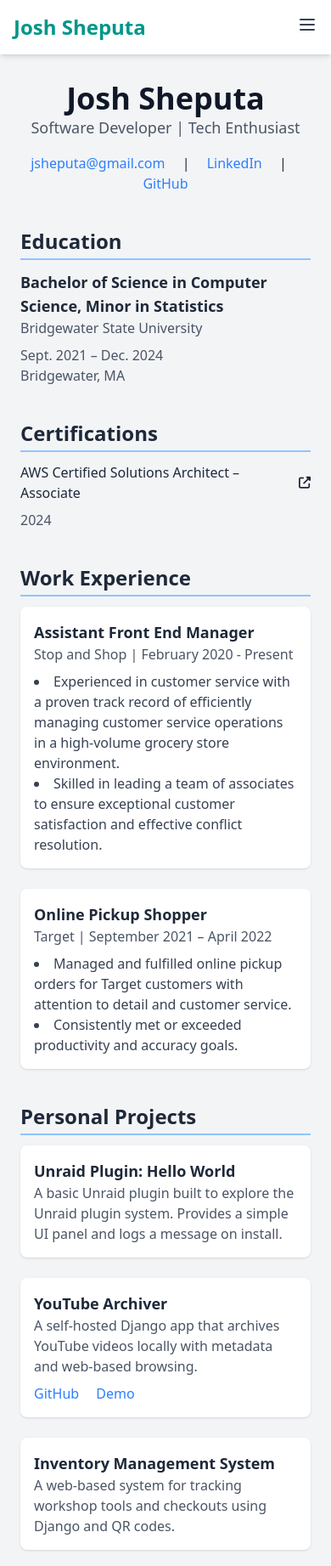
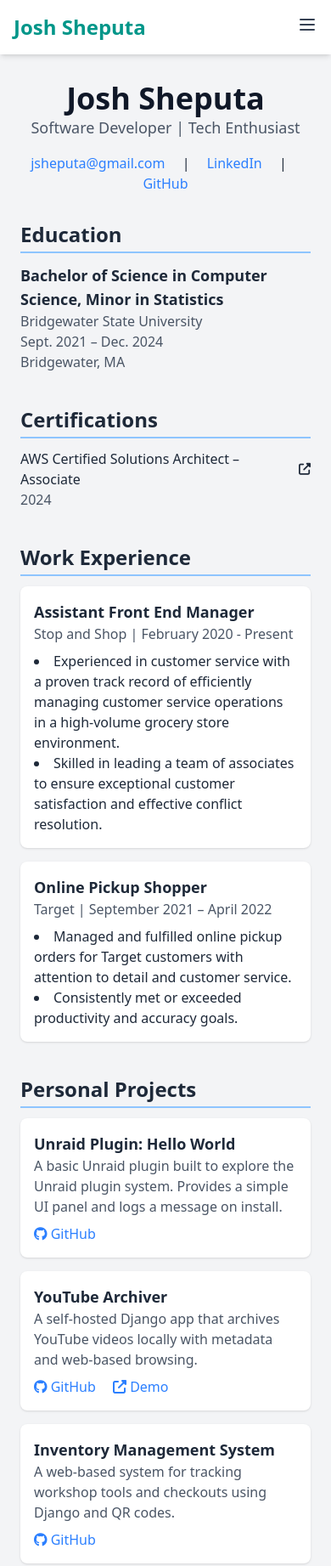
Before and after one commit to Teknicallity/portfolio-website, a website built with Vite: page frontend/index.html in a window 390 px wide. Shown: the top 1843 px of the page at 85% size. Built offline with nearby package versions, Linux system fonts and the light colour scheme.

Commit message:
Change content details to be read from json

```diff
--- a/frontend/index.html
+++ b/frontend/index.html
@@ -21,9 +21,9 @@
             });
         });
     </script>
-    <script src="/src/javascript/preload.js"></script>
+    <script src="src/javascript/preload.js"></script>
     <link rel="stylesheet" href="https://cdnjs.cloudflare.com/ajax/libs/font-awesome/6.5.0/css/all.min.css">
-    <link rel="stylesheet" href="/src/style.css">
+    <link rel="stylesheet" href="src/style.css">
 </head>
 <body class="bg-gray-100 text-gray-800 dark:bg-gray-900 dark:text-gray-100 font-sans">
 <!-- Navbar -->
@@ -45,8 +45,8 @@
             <div class="hidden md:flex space-x-6 text-gray-700 dark:text-gray-300">
                 <a href="#education" class="nav-link">Education</a>
                 <a href="#certifications" class="nav-link">Certifications</a>
+                <a href="#experience" class="nav-link">Experience</a>
                 <a href="#projects" class="nav-link">Projects</a>
-                <a href="#experience" class="nav-link">Experience</a>
                 <a href="#skills" class="nav-link">Skills</a>
             </div>
         </div>
@@ -54,8 +54,8 @@
         <div id="mobile-nav" class="md:hidden hidden flex flex-col space-y-2 pb-4 text-gray-700 dark:text-gray-300">
             <a href="#education" class="nav-link">Education</a>
             <a href="#certifications" class="nav-link">Certifications</a>
+            <a href="#experience" class="nav-link">Experience</a>
             <a href="#projects" class="nav-link">Projects</a>
-            <a href="#experience" class="nav-link">Experience</a>
             <a href="#skills" class="nav-link">Skills</a>
         </div>
     </div>
@@ -70,7 +70,7 @@
 
 <div class="max-w-4xl mx-auto pt-24 p-6">
     <!-- Header -->
-    <header class="text-center mb-10">
+    <header class="text-center mb-8">
         <h1 class="text-4xl font-bold text-gray-900 dark:text-white">Josh Sheputa</h1>
         <p class="text-lg subtitle">Software Developer | Tech Enthusiast</p>
         <div class="mt-4 space-x-4">
@@ -87,115 +87,35 @@
     <!-- Education -->
     <section id="education" class="mb-10">
         <h2 class="section-header">Education</h2>
-        <div class="space-y-3">
-            <div class="flex flex-col sm:flex-row justify-between items-start sm:items-center">
-                <div class="mb-2 sm:mb-0">
-                    <h3 class="text-lg font-semibold">Bachelor of Science in Computer Science, Minor in Statistics</h3>
-                    <p class="text-md subtitle">Bridgewater State University</p>
-                </div>
-                <div class="text-left sm:text-right">
-                    <p class="text-md subtitle">Sept. 2021 – Dec. 2024</p>
-                    <p class="text-md subtitle">Bridgewater, MA</p>
-                </div>
-            </div>
-        </div>
+        <div class="space-y-3" id="education-content"></div>
     </section>
 
     <!-- Certifications -->
     <section id="certifications" class="mb-10">
         <h2 class="section-header">Certifications</h2>
-        <ul class="space-y-1">
-            <li class="flex flex-col sm:flex-row justify-between items-start sm:items-center">
-            <span class="mb-2 sm:mb-0">
-                <a href="https://cp.certmetrics.com/amazon/en/public/verify/credential/bb49f82914ed4522bccd97a29235b830"
-                   target="_blank" rel="noopener noreferrer" class="hover:underline inline-flex items-center gap-1">
-                    AWS Certified Solutions Architect – Associate
-                    <i class="fas fa-external-link-alt text-sm"></i>
-                </a>
-            </span>
-                <span class="text-left sm:text-right subtitle">2024</span>
-            </li>
-        </ul>
+        <ul class="space-y-1" id="certifications-content"></ul>
     </section>
 
     <!-- Work Experience -->
     <section id="experience" class="mb-10">
         <h2 class="section-header">Work Experience</h2>
-        <div class="space-y-6">
-            <div class="bg-white p-4 rounded-lg shadow dark:bg-gray-800 dark:shadow-lg">
-                <h3 class="text-lg font-semibold">Assistant Front End Manager</h3>
-                <p class="subtitle">Stop and Shop | February 2020 - Present</p>
-                <ul class="list-disc list-inside text-gray-700 dark:text-gray-300 mt-2">
-                    <li>Experienced in customer service with a proven track record of efficiently managing customer service operations in a high-volume grocery store environment.</li>
-                    <li>Skilled in leading a team of associates to ensure exceptional customer satisfaction and effective conflict resolution.</li>
-                </ul>
-            </div>
-
-            <div class="bg-white p-4 rounded-lg shadow dark:bg-gray-800 dark:shadow-lg">
-                <h3 class="text-lg font-semibold">Online Pickup Shopper</h3>
-                <p class="subtitle">Target | September 2021 – April 2022</p>
-                <ul class="list-disc list-inside text-gray-700 dark:text-gray-300 mt-2">
-                    <li>Managed and fulfilled online pickup orders for Target customers with attention to detail and customer service.</li>
-                    <li>Consistently met or exceeded productivity and accuracy goals.</li>
-                </ul>
-            </div>
-        </div>
+        <div class="space-y-6" id="experience-content"></div>
     </section>
 
     <!-- Projects -->
     <section id="projects" class="mb-10">
         <h2 class="section-header">Personal Projects</h2>
-        <div class="space-y-6">
-            <a href="https://github.com/yourusername/unraid-hello-world" target="_blank"
-               class="block card">
-                <h3 class="font-semibold text-lg">Unraid Plugin: Hello World</h3>
-                <p class="subtitle">A basic Unraid plugin built to explore the Unraid plugin system. Provides a
-                    simple UI panel and logs a message on install.</p>
-            </a>
-
-            <div class="card">
-                <h3 class="font-semibold text-lg">YouTube Archiver</h3>
-                <p class="subtitle mb-2">A self-hosted Django app that archives YouTube videos locally with
-                    metadata and web-based browsing.</p>
-                <div class=" space-x-4">
-                    <a href="https://github.com/yourusername/youtube-archiver" target="_blank"
-                       class="link-default">GitHub</a>
-                    <a href="https://demo.example.com/youtube-archiver" target="_blank"
-                       class="link-default">Demo</a>
-                </div>
-            </div>
-
-            <a href="https://github.com/yourusername/inventory-system" target="_blank"
-               class="block card">
-                <h3 class="font-semibold text-lg">Inventory Management System</h3>
-                <p class="subtitle">A web-based system for tracking workshop tools and checkouts using Django and
-                    QR codes.</p>
-            </a>
-
-            <a href="https://github.com/yourusername/buddy-backup" target="_blank"
-               class="block card">
-                <h3 class="font-semibold text-lg">Buddy Backup for Unraid</h3>
-                <p class="subtitle">A distributed backup system designed for Unraid where each server only has
-                    access to its designated folder on another trusted server. Ensures clear separation of access and
-                    mutual backups.</p>
-            </a>
-        </div>
+        <div class="space-y-6" id="projects-content"></div>
     </section>
 
     <!-- Skills & Technologies -->
     <section id="skills">
         <h2 class="section-header">Skills & Technologies</h2>
-        <div class="grid grid-cols-2 sm:grid-cols-3 gap-3 ">
-            <span class="skill-badge">Python</span>
-            <span class="skill-badge">Django</span>
-            <span class="skill-badge">Tailwind CSS</span>
-            <span class="skill-badge">JavaScript</span>
-            <span class="skill-badge">Docker</span>
-            <span class="skill-badge">Git/GitHub</span>
-        </div>
+        <div class="grid grid-cols-2 sm:grid-cols-3 gap-3" id="skills-content"></div>
     </section>
 </div>
 
-<script src="/src/javascript/dark-mode.js"></script>
+<script src="src/javascript/read-resume.js"></script>
+<script src="src/javascript/dark-mode.js"></script>
 </body>
 </html>
--- /dev/null
+++ b/frontend/public/resume.json
@@ -0,0 +1,68 @@
+{
+  "education": [
+    {
+      "degree": "Bachelor of Science in Computer Science, Minor in Statistics",
+      "school": "Bridgewater State University",
+      "date": "Sept. 2021 – Dec. 2024",
+      "location": "Bridgewater, MA"
+    }
+  ],
+  "certifications": [
+    {
+      "title": "AWS Certified Solutions Architect – Associate",
+      "url": "https://cp.certmetrics.com/amazon/en/public/verify/credential/bb49f82914ed4522bccd97a29235b830",
+      "year": "2024"
+    }
+  ],
+  "experience": [
+    {
+      "title": "Assistant Front End Manager",
+      "company": "Stop and Shop",
+      "dates": "February 2020 - Present",
+      "bullets": [
+        "Experienced in customer service with a proven track record of efficiently managing customer service operations in a high-volume grocery store environment.",
+        "Skilled in leading a team of associates to ensure exceptional customer satisfaction and effective conflict resolution."
+      ]
+    },
+    {
+      "title": "Online Pickup Shopper",
+      "company": "Target",
+      "dates": "September 2021 – April 2022",
+      "bullets": [
+        "Managed and fulfilled online pickup orders for Target customers with attention to detail and customer service.",
+        "Consistently met or exceeded productivity and accuracy goals."
+      ]
+    }
+  ],
+  "projects": [
+    {
+      "title": "Unraid Plugin: Hello World",
+      "github": "https://github.com/yourusername/unraid-hello-world",
+      "description": "A basic Unraid plugin built to explore the Unraid plugin system. Provides a simple UI panel and logs a message on install."
+    },
+    {
+      "title": "YouTube Archiver",
+      "github": "https://github.com/yourusername/youtube-archiver",
+      "demo": "https://demo.example.com/youtube-archiver",
+      "description": "A self-hosted Django app that archives YouTube videos locally with metadata and web-based browsing."
+    },
+    {
+      "title": "Inventory Management System",
+      "github": "https://github.com/yourusername/unraid-hello-world",
+      "description": "A web-based system for tracking workshop tools and checkouts using Django and QR codes."
+    },
+    {
+      "title": "Buddy Backup for Unraid",
+      "github": "https://github.com/yourusername/unraid-hello-world",
+      "description": "A distributed backup system designed for Unraid where each server only has access to its designated folder on another trusted server. Ensures clear separation of access and mutual backups."
+    }
+  ],
+  "skills": [
+    "Python",
+    "Django",
+    "Tailwind CSS",
+    "JavaScript",
+    "Docker",
+    "Git/GitHub"
+  ]
+}
--- /dev/null
+++ b/frontend/src/javascript/read-resume.js
@@ -0,0 +1,61 @@
+async function loadResume() {
+    const response = await fetch('/resume.json');
+    const data = await response.json();
+
+    // Education
+    const edu = data.education.map(e =>
+        `<div class="flex justify-between flex-col sm:flex-row mb-3">
+      <div>
+        <h3 class="text-lg font-semibold">${e.degree}</h3>
+        <p class="subtitle">${e.school}</p>
+      </div>
+      <div class="text-left sm:text-right">
+        <p class="text-md subtitle">${e.date}</p>
+        <p class="text-md subtitle">${e.location}</p>
+      </div>
+    </div>`).join('');
+    document.getElementById('education-content').innerHTML = edu;
+
+    // Certifications
+    const certs = data.certifications.map(c =>
+        `<li class="flex justify-between flex-col sm:flex-row mb-2">
+      <span>
+        <a href="${c.url}" target="_blank" class="hover:underline inline-flex items-center gap-1">
+          ${c.title} <i class="fas fa-external-link-alt text-sm"></i>
+        </a>
+      </span>
+      <span class="subtitle">${c.year}</span>
+    </li>`).join('');
+    document.getElementById('certifications-content').innerHTML += `<ul>${certs}</ul>`;
+
+    // Experience
+    const exp = data.experience.map(job =>
+        `<div class="card mb-4">
+      <h3 class="text-lg font-semibold">${job.title}</h3>
+      <p class="subtitle">${job.company} | ${job.dates}</p>
+      <ul class="list-disc list-inside mt-2">
+        ${job.bullets.map(b => `<li>${b}</li>`).join('')}
+      </ul>
+    </div>`).join('');
+    document.getElementById('experience-content').innerHTML += exp;
+
+    // Projects
+    const proj = data.projects.map(p =>
+        `<div class="card mb-4">
+      <h3 class="text-lg font-semibold">${p.title}</h3>
+      <p class="subtitle mb-2">${p.description}</p>
+      <div class="space-x-4">
+        <a href="${p.github}" target="_blank" class="link-default">
+          <i class="fab fa-github font-black"></i> GitHub
+        </a>
+        ${p.demo ? `<a href="${p.demo}" target="_blank" class="link-default"><i class="fas fa-external-link-alt font-black"></i> Demo</a>` : ''}
+      </div>
+    </div>`).join('');
+    document.getElementById('projects-content').innerHTML += proj;
+
+    // Skills
+    const skills = data.skills.map(skill => `<span class="skill-badge">${skill}</span>`).join('');
+    document.getElementById('skills-content').innerHTML += `${skills}`;
+}
+
+document.addEventListener('DOMContentLoaded', loadResume);
```
